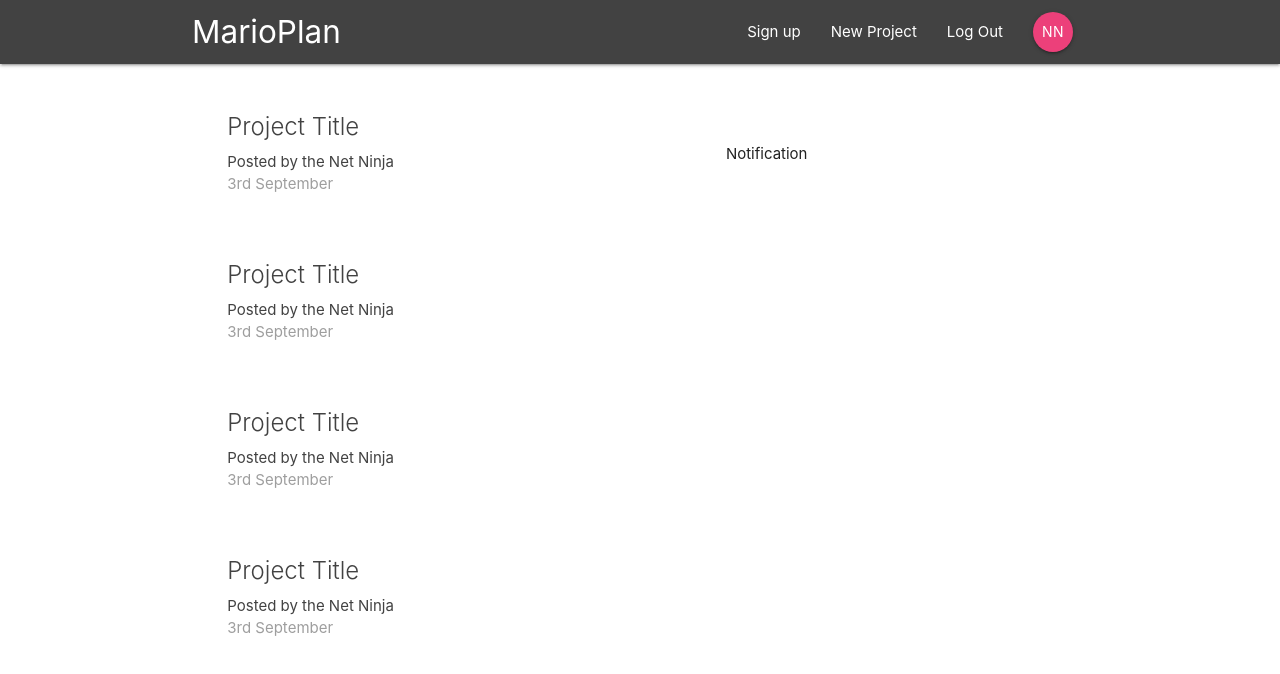
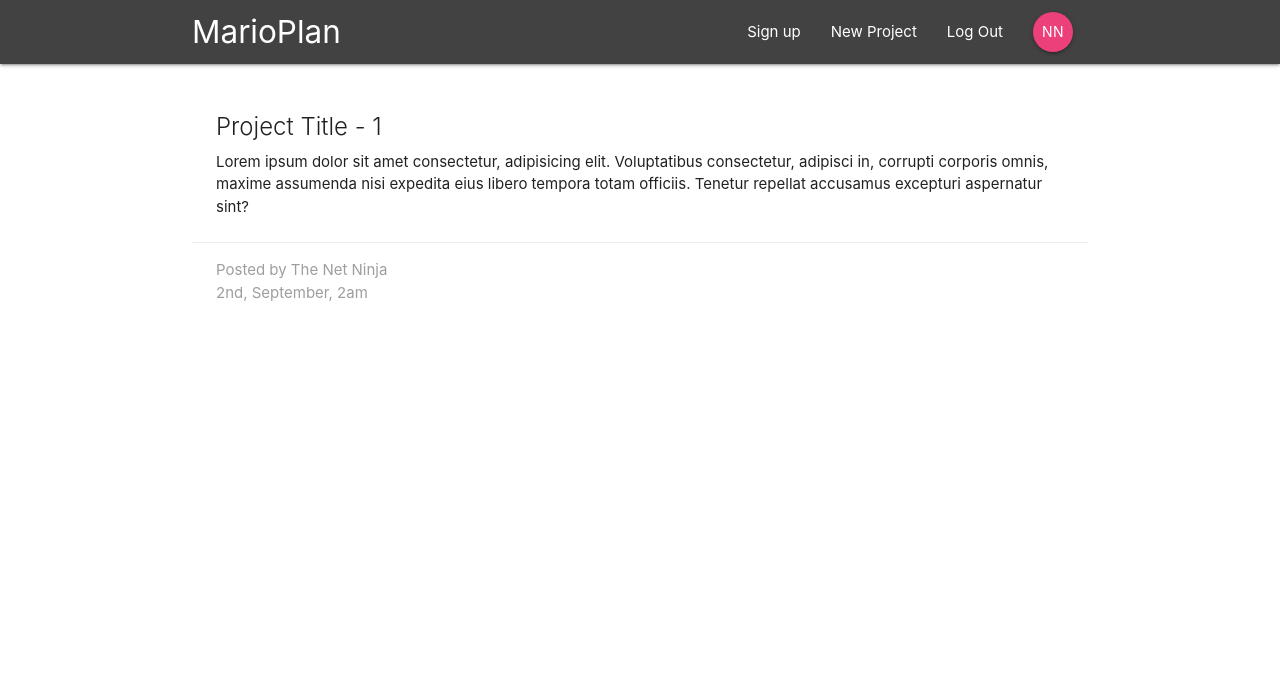
Before and after one commit to ochio/board, a React (Create React App) app: page /project/1 in a window 1280 px wide. Shown: the top 674 px of the page. Built offline with nearby package versions, Linux system fonts and the light colour scheme.

Commit message:
ProjectDetails

```diff
--- a/src/App.tsx
+++ b/src/App.tsx
@@ -2,6 +2,7 @@ import React from 'react';
 import { BrowserRouter, Switch, Route } from 'react-router-dom'
 import Navbar from './components/layout/Navbar'
 import Dashboard from './components/dashboard/Dashboard';
+import ProjectDetails from './components/projects/ProjectDetails';
 
 const App: React.FC = () => {
   return (
@@ -9,7 +10,8 @@ const App: React.FC = () => {
 			<div className="App">
 				<Navbar />
 				<Switch>
-					<Route path="/" component={Dashboard} />
+					<Route exact path="/" component={Dashboard} />
+					<Route path="/project/:id" component={ProjectDetails} />
 				</Switch>
 			</div>
 		</BrowserRouter>
--- a/src/components/projects/ProjectDetails.tsx
+++ b/src/components/projects/ProjectDetails.tsx
@@ -1,12 +1,28 @@
 import React from 'react'
 import { RouteComponentProps } from 'react-router-dom'
 
-import ProjectSummary from './ProjectSummary'
+// import ProjectSummary from './ProjectSummary'
 
 interface Props extends RouteComponentProps<{id: string}>{
-
+	id: string
 }
 
-const ProjectDetails:React.FC = (props) => {
-	const id = props.match.params.id
+const ProjectDetails:React.FC<Props> = (props) => {
+	const id = props.match.params.id;
+	return(
+		<div className="container section project-details">
+			<div className="card z-depth-0">
+				<div className="card-content">
+					<span className="card-title">Project Title - {id}</span>
+					<p>Lorem ipsum dolor sit amet consectetur, adipisicing elit. Voluptatibus consectetur, adipisci in, corrupti corporis omnis, maxime assumenda nisi expedita eius libero tempora totam officiis. Tenetur repellat accusamus excepturi aspernatur sint?</p>
+				</div>
+				<div className="card-action gret lighten-4 grey-text">
+						<div>Posted by The Net Ninja</div>
+						<div>2nd, September, 2am</div>
+				</div>
+			</div>
+		</div>
+	)
 }
+
+export default ProjectDetails
```
